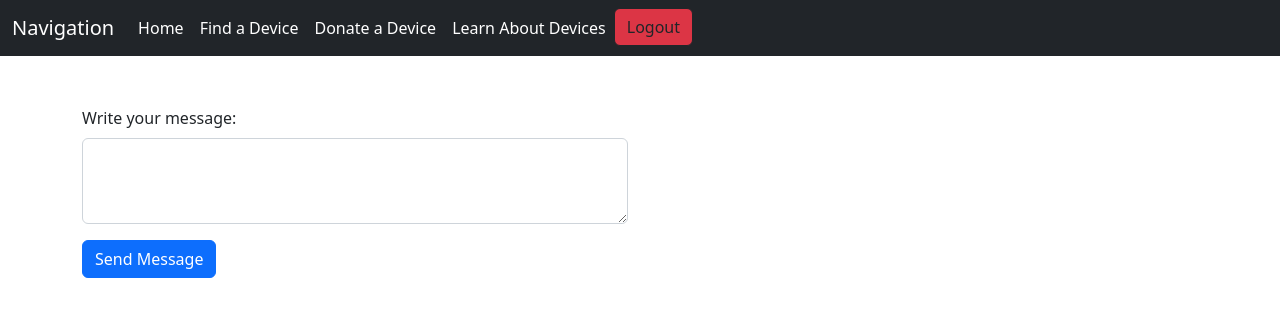
After one commit to jlgregg1/dme_project, a Flask app: page /message/1 in a window 1280 px wide. The commit adds this page. Shown: the top 317 px of the page. Run offline with Flask 2, Linux system fonts and the light colour scheme; data that the repository does not hold is empty.

Commit message:
added message feature, updated db schema

```diff
--- a/flask_app/controllers/devices.py
+++ b/flask_app/controllers/devices.py
@@ -1,7 +1,6 @@
 from flask import Flask, flash, session, render_template, redirect, request
 from flask_app import app
-from flask_app.models import user, device
-from flask_app.controllers import users
+from flask_app.models import user, device, message
 
 @app.route("/learn")
 def learn():
--- /dev/null
+++ b/flask_app/controllers/messages.py
@@ -0,0 +1,19 @@
+from flask import Flask, flash, session, render_template, redirect, request
+from flask_app import app
+from flask_app.models import user, device, message
+
+@app.route("/message/<int:id>")
+def display_message_form(id):
+    data = {
+        "id" : id
+    }
+    return render_template("message.html", this_device = device.Device.get_device_by_id(data), device_owner = device.Device.get_device_owner(data))
+
+@app.route("/save_message_to_db", methods = ["POST"])
+def save_message_to_db():
+    data = {
+        "sender_id" : session['user_id'],
+        "device_id" : request.form['device_id'],
+        "recipient_id" : request.form['recipient_id'],
+        "message" : request.form['message']
+    }
--- a/flask_app/controllers/users.py
+++ b/flask_app/controllers/users.py
@@ -1,7 +1,6 @@
 from flask import Flask, flash, session, render_template, redirect, request
 from flask_app import app
-from flask_app.models import device, user
-from flask_app.controllers import devices
+from flask_app.models import device, user, message
 from flask_bcrypt import Bcrypt
 bcrypt = Bcrypt(app)
 
--- a/flask_app/models/device.py
+++ b/flask_app/models/device.py
@@ -90,6 +90,28 @@ class Device:
         return this_device_object
 
     @classmethod
+    def get_device_owner(cls, data):
+        query = "SELECT * FROM devices LEFT JOIN users ON users.id = devices.user_id WHERE devices.id = %(id)s;"
+        results = connectToMySQL(cls.db).query_db(query, data)
+        if len(results) == 0:
+            return None
+        else:
+            this_device_dictionary = results[0]
+            this_device_object = cls(this_device_dictionary)
+            this_user_dictionary = {
+                "id" : results[0]['users.id'],
+                "first_name" : results[0]['first_name'],
+                "last_name" : results[0]['last_name'],
+                "email" : results[0]['email'],
+                "password" : results[0]['password'],
+                "created_at" : results[0]['users.created_at'],
+                "updated_at" : results[0]['users.updated_at']
+            }
+            this_user_object = user.User(this_user_dictionary)
+            this_device_object.user = this_user_object
+            return this_device_object
+
+    @classmethod
     def edit_in_db(cls, data):
         query = "UPDATE devices SET type = %(type)s, zip_code = %(zip_code)s, comments = %(comments)s WHERE id = %(id)s;"
         return connectToMySQL(cls.db).query_db(query, data)
--- /dev/null
+++ b/flask_app/templates/message.html
@@ -0,0 +1,59 @@
+<!DOCTYPE html>
+<html lang="en">
+<head>
+    <meta charset="UTF-8">
+    <meta http-equiv="X-UA-Compatible" content="IE=edge">
+    <meta name="viewport" content="width=device-width, initial-scale=1.0">
+    <link href="https://cdn.jsdelivr.net/npm/bootstrap@5.2.0-beta1/dist/css/bootstrap.min.css" rel="stylesheet" integrity="sha384-0evHe/X+R7YkIZDRvuzKMRqM+OrBnVFBL6DOitfPri4tjfHxaWutUpFmBp4vmVor" crossorigin="anonymous">
+    <link rel="stylesheet" href="static/css/style.css">
+    <title>Find A Device</title>
+</head>
+<body>
+    <nav class="navbar navbar-expand-lg navbar-dark bg-dark">
+        <div class="container-fluid">
+            <a class="navbar-brand" href="#">Navigation</a>
+            <button class="navbar-toggler" type="button" data-bs-toggle="collapse" data-bs-target="#navbarNav" aria-controls="navbarNav" aria-expanded="false" aria-label="Toggle navigation">
+            <span class="navbar-toggler-icon"></span>
+            </button>
+            <div class="collapse navbar-collapse" id="navbarNav">
+                <ul class="navbar-nav">
+                    <li class="nav-item">
+                        <a class="nav-link active" aria-current="page" href="/dashboard">Home</a>
+                    </li>
+                    <li class="nav-item">
+                        <a class="nav-link active" href="/find">Find a Device</a>
+                    </li>
+                    <li class="nav-item">
+                        <a class="nav-link active" href = "/post">Donate a Device</a>
+                    </li>
+                    <li class="nav-item">
+                        <a class="nav-link active" href="/learn">Learn About Devices</a>
+                    </li>
+                    <li class = "nav-item">
+                        <a href = "/logout" class = "btn btn-danger btn-outline-dark">Logout</a>
+                    </li>
+                </ul>
+            </div>
+        </div>
+    </nav>
+    <div class="container">
+        <div class="row">
+            <div class="col-6">
+                <form action = "/add_message_to_db" method = "POST">
+                    <div class="mb-3">
+                        <input type = "hidden" name = "recipient_id" id = "recipient_id" value = "#">
+                        <label for="message" class="form-label">Write your message:</label>
+                        <textarea class="form-control" id="message" rows="3" name = "message"></textarea>
+                    </div>
+                    <div class = "mb-3">
+                        <button class = "btn btn-primary" value = "submit_message">Send Message</button>
+                    </div>
+                </form>
+            </div>
+        </div>
+    </div>
+        </div>
+    </div>
+    <script src="https://cdn.jsdelivr.net/npm/bootstrap@5.2.0-beta1/dist/js/bootstrap.bundle.min.js" integrity="sha384-pprn3073KE6tl6bjs2QrFaJGz5/SUsLqktiwsUTF55Jfv3qYSDhgCecCxMW52nD2" crossorigin="anonymous"></script>
+</body>
+</html>
--- a/server.py
+++ b/server.py
@@ -1,6 +1,6 @@
 #server file runs the app itself
 from flask_app import app
-from flask_app.controllers import users, devices
+from flask_app.controllers import users, devices, messages
 
 if __name__ == "__main__":
     app.run(debug = True)
```
Also changed, not shown: flask_app/templates/dashboard.html (+16 -1 lines), flask_app/models/message.py (added), 2 other files.
